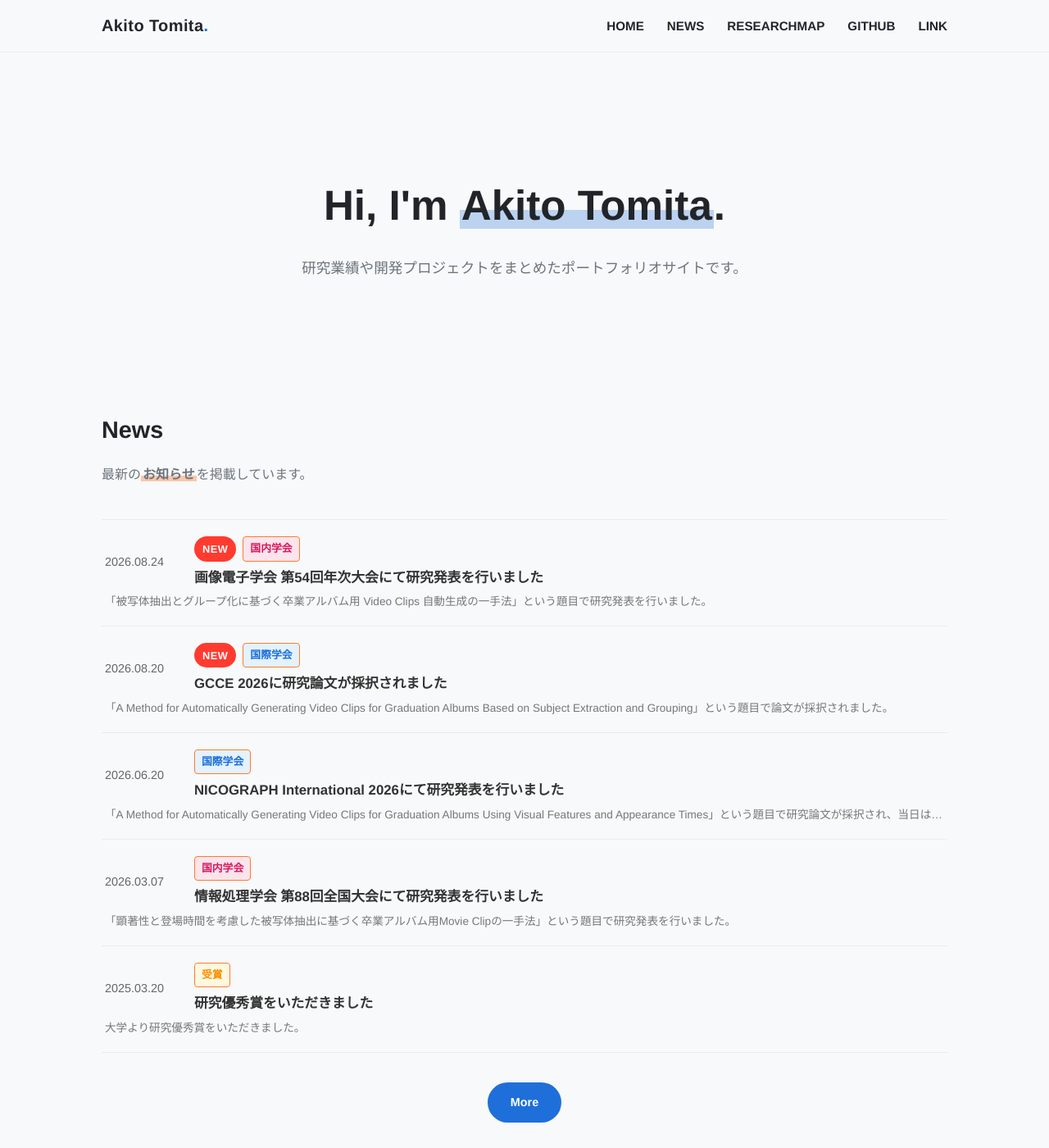
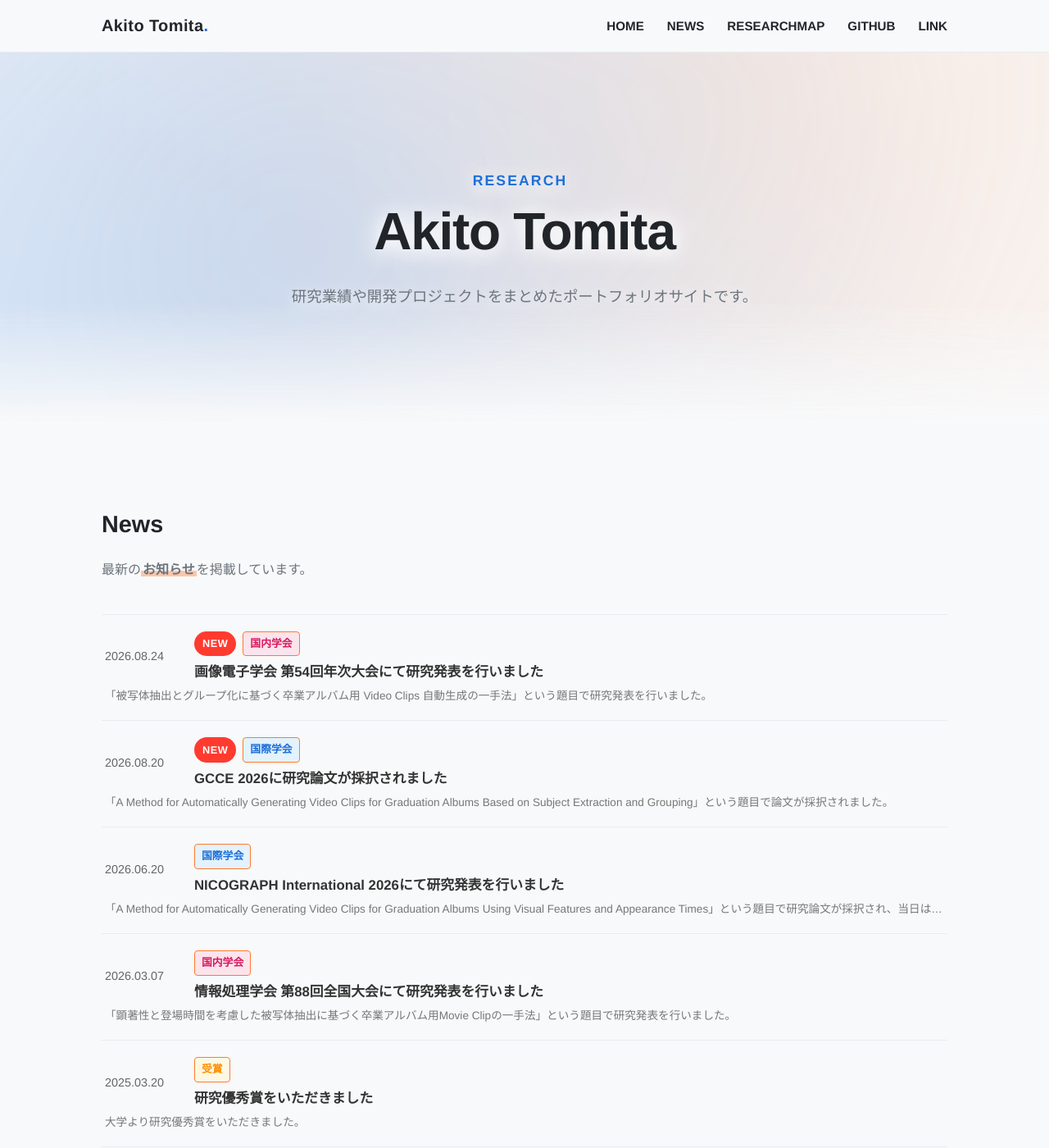
Before and after one commit to TomitaAkito/TomitaAkito.github.io, a Jekyll site: the page built from index.html, in a window 1280 px wide and 1400 px high. Shown: the whole window at 82% size. Built offline with Jekyll 4.4.1, drawn with Linux system fonts in a browser that asks for light colours.

Commit message:
Hero画面の変更

```diff
--- a/assets/css/style.css
+++ b/assets/css/style.css
@@ -80,13 +80,25 @@ a:hover {
 
 
 .site-header {
-  position: sticky;
-  top: 0;
+  position: relative;
   z-index: 100;
   height: var(--header-height);
   background: rgba(248, 249, 250, 0.85);
   backdrop-filter: saturate(180%) blur(10px);
   border-bottom: 1px solid var(--color-border);
+}
+
+@media (min-width: 769px) {
+  .site-header {
+    position: fixed;
+    top: 0;
+    left: 0;
+    width: 100%;
+  }
+
+  body {
+    padding-top: var(--header-height);
+  }
 }
 
 .header-inner {
@@ -288,22 +300,99 @@ a:hover {
 }
 
 
-.hero {
-  padding: 100px 0 60px;
+.hero-animated {
+  position: relative;
+  padding: 120px 0 100px;
   text-align: center;
+  overflow: hidden;
 }
 
-.hero h1 {
-  font-size: clamp(2rem, 5vw, 3.2rem);
-  font-weight: 900;
-  margin-bottom: 16px;
+.hero-animated::after {
+  content: "";
+  position: absolute;
+  bottom: 0;
+  left: 0;
+  width: 100%;
+  height: 150px;
+  background: linear-gradient(to bottom, transparent, var(--color-bg));
+  pointer-events: none;
+  z-index: 2;
 }
 
-.hero p {
+.hero-bg {
+  position: absolute;
+  top: -50%;
+  left: -50%;
+  width: 200%;
+  height: 200%;
+  background: radial-gradient(circle at 40% 50%, rgba(30, 111, 217, 0.18) 0%, transparent 50%),
+              radial-gradient(circle at 60% 30%, rgba(255, 122, 48, 0.12) 0%, transparent 50%),
+              radial-gradient(circle at 20% 80%, rgba(30, 111, 217, 0.1) 0%, transparent 40%);
+  animation: bgPulse 5s ease-in-out infinite alternate;
+  z-index: -1;
+  filter: blur(60px);
+}
+
+@keyframes bgPulse {
+  0% { transform: scale(1) translate(0, 0); }
+  50% { transform: scale(1.1) translate(-2%, 2%); }
+  100% { transform: scale(1) translate(2%, -2%); }
+}
+
+.hero-content {
+  position: relative;
+  z-index: 1;
+  animation: slideUpFade 1s cubic-bezier(0.16, 1, 0.3, 1) forwards;
+}
+
+.hero-title {
+  margin-bottom: 24px;
+  line-height: 1.2;
+  text-shadow: 0 4px 20px rgba(255, 255, 255, 0.9), 0 0 30px rgba(255, 255, 255, 1);
+}
+
+.hero-subtitle {
+  display: inline-block;
+  font-size: clamp(0.9rem, 2.5vw, 1.1rem);
+  color: var(--color-main);
+  font-weight: 700;
+  letter-spacing: 0.12em;
+  text-transform: uppercase;
+  margin-bottom: 8px;
+  min-height: 1.5em;
+}
+
+.hero-subtitle::after {
+  content: '|';
+  margin-left: 4px;
+  animation: blink 1s step-end infinite;
+}
+
+@keyframes blink {
+  0%, 100% { opacity: 1; }
+  50% { opacity: 0; }
+}
+
+.hero-name {
+  font-size: clamp(2.5rem, 6vw, 4rem);
+  font-weight: 900;
+  color: var(--color-text);
+  letter-spacing: -0.02em;
+}
+
+.hero-desc {
   color: var(--color-text-sub);
-  font-size: 1.1rem;
-  max-width: 560px;
-  margin: 0 auto;
+  font-size: clamp(1rem, 2.5vw, 1.15rem);
+  max-width: 600px;
+  margin: 0 auto 40px;
+  line-height: 1.8;
+  text-shadow: 0 4px 15px rgba(255, 255, 255, 0.9);
+  font-weight: 500;
+}
+
+@keyframes slideUpFade {
+  0% { opacity: 0; transform: translateY(30px); }
+  100% { opacity: 1; transform: translateY(0); }
 }
 
 
--- a/assets/js/home.js
+++ b/assets/js/home.js
@@ -92,4 +92,41 @@
 
   renderProfile();
   renderProjects();
+
+  // Typewriter effect
+  const typewriterEl = document.getElementById("hero-typewriter");
+  if (typewriterEl) {
+    const roles = ["Software Engineer", "Researcher", "Programmer"];
+    let roleIndex = 0;
+    let charIndex = 0;
+    let isDeleting = false;
+    let typingSpeed = 100;
+
+    function type() {
+      const currentRole = roles[roleIndex];
+
+      if (isDeleting) {
+        typewriterEl.textContent = currentRole.substring(0, charIndex - 1);
+        charIndex--;
+        typingSpeed = 50;
+      } else {
+        typewriterEl.textContent = currentRole.substring(0, charIndex + 1);
+        charIndex++;
+        typingSpeed = 100;
+      }
+
+      if (!isDeleting && charIndex === currentRole.length) {
+        typingSpeed = 2000;
+        isDeleting = true;
+      } else if (isDeleting && charIndex === 0) {
+        isDeleting = false;
+        roleIndex = (roleIndex + 1) % roles.length;
+        typingSpeed = 500;
+      }
+
+      setTimeout(type, typingSpeed);
+    }
+
+    setTimeout(type, 1000);
+  }
 })();
--- a/index.html
+++ b/index.html
@@ -7,10 +7,14 @@ extra_js:
 
 <script src="https://cdn.jsdelivr.net/npm/marked/marked.min.js"></script>
 
-<section class="hero">
-  <div class="container">
-    <h1>Hi, I'm <span class="marker-blue">{{ site.author }}</span>.</h1>
-    <p>{{ site.description }}</p>
+<section class="hero hero-animated">
+  <div class="hero-bg"></div>
+  <div class="container hero-content">
+    <h1 class="hero-title">
+      <span class="hero-subtitle" id="hero-typewriter"></span><br>
+      <span class="hero-name">{{ site.author }}</span>
+    </h1>
+    <p class="hero-desc">{{ site.description }}</p>
   </div>
 </section>
 
@@ -27,9 +31,7 @@ extra_js:
 
           {% assign preview_img = post.image %}
           {% if preview_img == nil %}
-            {% if post.content contains '<img' %}
-              {% assign parts = post.content | split: 'src="' %}
-              {% if parts.size > 1 %}
+          {% if post.content contains '<img' %} {% assign parts=post.content | split: 'src="' %} {% if parts.size> 1 %}
             {% assign preview_img = parts[1] | split: '"' | first %}
             {% endif %}
             {% endif %}
@@ -47,9 +49,7 @@ extra_js:
             {% if plain_text != first_sentence %}
             {% assign first_sentence = first_sentence | append: "。" %}
             {% endif %}
-          <div class="news-preview-data"
-               data-image="{{ preview_img }}"
-               data-text="{{ first_sentence }}"></div>
+            <div class="news-preview-data" data-image="{{ preview_img }}" data-text="{{ first_sentence }}"></div>
 
             <div class="news-meta-title">
 
@@ -65,8 +65,7 @@ extra_js:
                   {% assign post_time = post.date | date: "%s" %}
                   {% assign time_diff = current_time | minus: post_time %}
 
-                {% if time_diff >= 0 and time_diff <= 2592000 %}
-                  <span class="news-new-badge">NEW</span>
+                  {% if time_diff >= 0 and time_diff <= 2592000 %} <span class="news-new-badge">NEW</span>
                     {% endif %}
 
                     {% for cat in post.categories %}
@@ -85,7 +84,9 @@ extra_js:
         </a>
       </li>
       {% else %}
-      <li class="news-item"><p class="loading-text">まだニュースがありません。</p></li>
+      <li class="news-item">
+        <p class="loading-text">まだニュースがありません。</p>
+      </li>
       {% endfor %}
     </ul>
 
@@ -101,16 +102,20 @@ extra_js:
     <h2 class="section-title">Profile</h2>
 
 
-    <div class="profile-summary" style="margin-bottom: 40px; padding: 25px; background: #fff; border-radius: 8px; box-shadow: 0 4px 10px rgba(0,0,0,0.05);">
+    <div class="profile-summary"
+      style="margin-bottom: 40px; padding: 25px; background: #fff; border-radius: 8px; box-shadow: 0 4px 10px rgba(0,0,0,0.05);">
       <p style="margin-bottom: 20px; line-height: 1.6;">
         ご覧いただきありがとうございます！<br>
-        詳しい研究業績については、<a href="{{ site.researchmap_url }}" target="_blank" rel="noopener noreferrer" style="color: var(--color-main); font-weight: bold; text-decoration: underline;">researchmap</a> をご覧ください。
+        詳しい研究業績については、<a href="{{ site.researchmap_url }}" target="_blank" rel="noopener noreferrer"
+          style="color: var(--color-main); font-weight: bold; text-decoration: underline;">researchmap</a> をご覧ください。
       </p>
 
       <div style="display: flex; flex-wrap: wrap; gap: 30px;">
 
         <div style="flex: 1 1 300px;">
-          <h3 style="font-size: 1.1em; border-bottom: 2px solid var(--color-main); padding-bottom: 5px; margin-bottom: 15px;">資格</h3>
+          <h3
+            style="font-size: 1.1em; border-bottom: 2px solid var(--color-main); padding-bottom: 5px; margin-bottom: 15px;">
+            資格</h3>
           <ul style="list-style: none; padding: 0; line-height: 1.8; margin: 0;">
             <li><span style="display: inline-block; width: 90px; color: #666;">2021/03</span>普通自動車第一種運転免許</li>
             <li><span style="display: inline-block; width: 90px; color: #666;">2021/04</span>普通自動二輪車免許</li>
@@ -122,7 +127,9 @@ extra_js:
 
 
         <div style="flex: 1 1 200px;">
-          <h3 style="font-size: 1.1em; border-bottom: 2px solid var(--color-main); padding-bottom: 5px; margin-bottom: 15px;">趣味</h3>
+          <h3
+            style="font-size: 1.1em; border-bottom: 2px solid var(--color-main); padding-bottom: 5px; margin-bottom: 15px;">
+            趣味</h3>
           <p style="line-height: 1.8; margin: 0;">
             ツーリング・ドライブ<br>
             動画編集<br>
```
Lines whose indentation alone changed are shown as unchanged.
